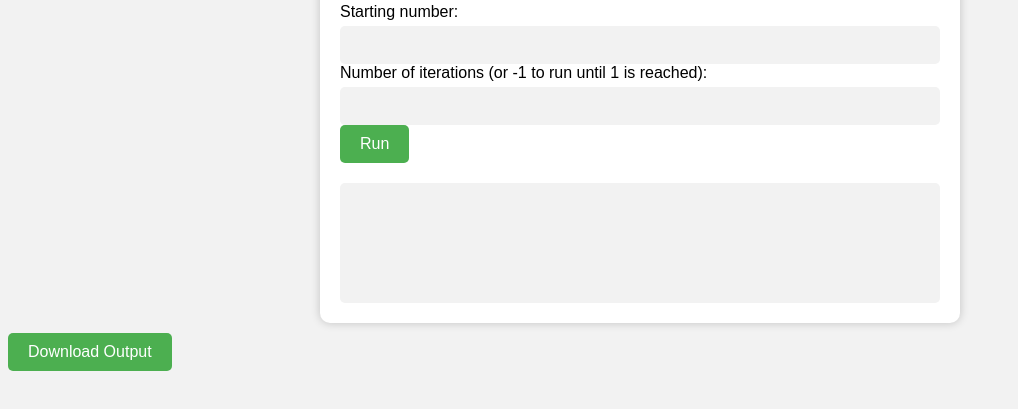
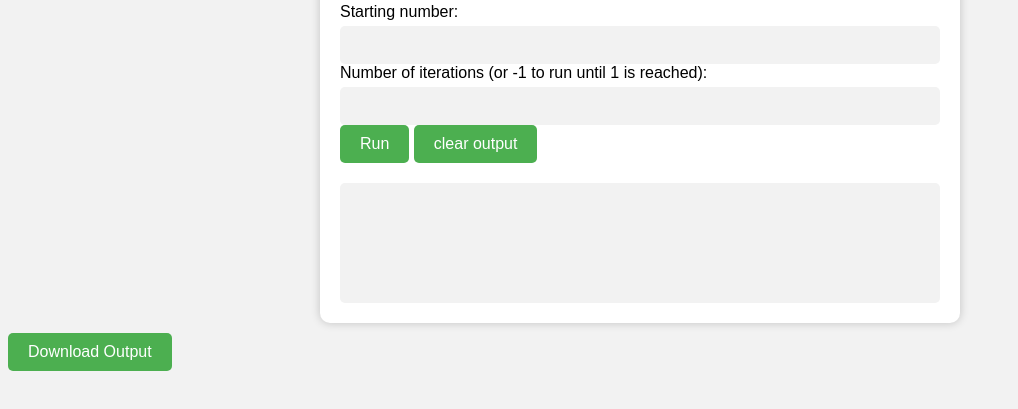
Before and after one commit to Majin-Buu611/Collatz-Conjecture-Calculator, a plain HTML site: page index.html in a window 1280 px wide. Shown: the part 109-518 px from the top of the page, without its empty margins (0-1018 px from the left). Drawn offline with Linux system fonts and the light colour scheme.

Commit message:
added the 'clear output' button

```diff
--- a/index.html
+++ b/index.html
@@ -17,6 +17,7 @@
             <input type="number" id="numIterations" required>
             <br>
             <button type="button" id="runButton">Run</button>
+            <button type="button" id="clearButton">clear output</button>
         </form>
         <div id="output"></div>
     </div>
```
